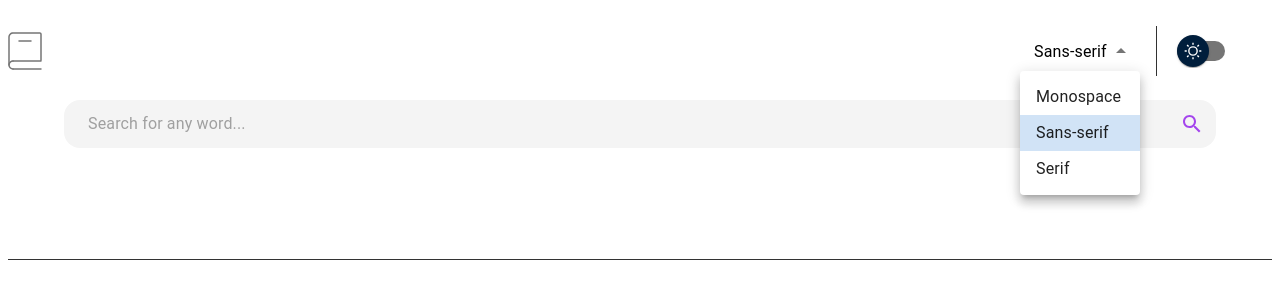
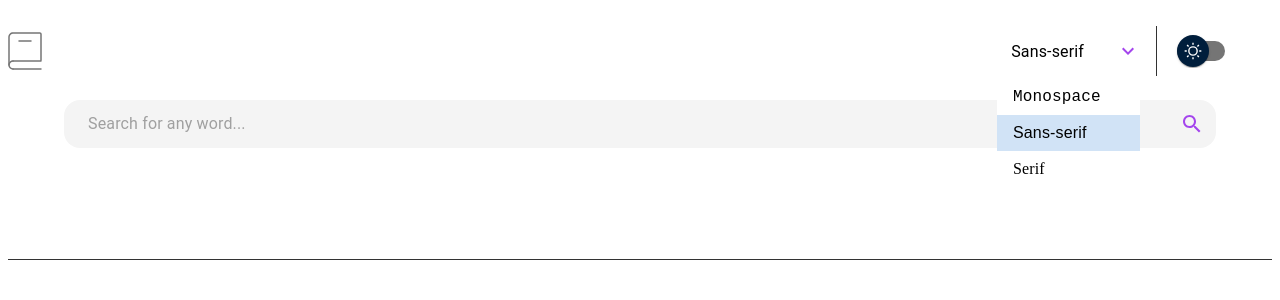
Before and after one commit to ManuuelG/Proyecto_Frontend, a React (Vite) app in the folder dictionary/: page / in a window 1280 px wide. Both pictures are taken after a click on the element "Sans-serif". Shown: the top 300 px of the page. Built offline with nearby package versions, Linux system fonts and the light colour scheme.

Commit message:
dropdown css del select DONE

```diff
--- a/dictionary/src/Components/Navbar/navbar.jsx
+++ b/dictionary/src/Components/Navbar/navbar.jsx
@@ -11,6 +11,8 @@ import {
   FormHelperText,
   Box,
 } from '@mui/material/'
+
+import ExpandMoreIcon from '@mui/icons-material/ExpandMore'
 
 import { useState } from 'react'
 
@@ -86,11 +88,24 @@ function Navbar({
           direction={'row'}
           spacing={2}
           alignItems={'center'}
-          divider={<Divider orientation="vertical" flexItem sx={{  backgroundColor: '#3A3A3A' }}/>}
+          divider={
+            <Divider
+              orientation="vertical"
+              flexItem
+              sx={{ backgroundColor: '#3A3A3A' }}
+            />
+          }
         >
           <FormControl sx={{ minWidth: 120 }} size="small">
             <InputLabel id="demo-simple-select-label"></InputLabel>
             <Select
+              IconComponent={() => (
+                <ExpandMoreIcon
+                  sx={{
+                    color: '#A445ED',
+                  }}
+                />
+              )}
               labelId="demo-simple-select-label"
               id="demo-simple-select"
               label="Font"
@@ -101,7 +116,7 @@ function Navbar({
               }}
               sx={{
                 color: themeMode === 'dark' ? '#ffffff' : '#000000',
-                boxShadow: 'none',
+
                 '.MuiOutlinedInput-notchedOutline': { border: 0 },
                 '&.MuiOutlinedInput-root:hover .MuiOutlinedInput-notchedOutline':
                   {
@@ -111,11 +126,62 @@ function Navbar({
                   {
                     border: 0,
                   },
+                '& .MuiSelect-icon': {
+                  color: themeMode === 'dark' ? '#ffffff' : '#000000',
+                },
+              }}
+              inputProps={{
+                MenuProps: {
+                  sx: {
+                    '& .MuiPaper-root': {
+                      backgroundColor:
+                        themeMode === 'dark' ? '#1F1F1F' : '#ffffff',
+                      color: themeMode === 'dark' ? '#ffffff' : '#000000',
+                      boxShadow:
+                        themeMode === 'dark'
+                          ? '0px 5px 30px 0px #A445ED'
+                          : 'none',
+                    },
+                  },
+                },
               }}
             >
-            <MenuItem sx={{'&:hover': {color: "#A445ED",  backgroundColor: 'transparent' }}} value="monospace">Monospace</MenuItem>
-            <MenuItem sx={{'&:hover': {color: "#A445ED",  backgroundColor: 'transparent' }}} value="sans-serif">Sans-serif</MenuItem>
-            <MenuItem sx={{'&:hover': {color: "#A445ED",  backgroundColor: 'transparent' }}} value="serif">Serif</MenuItem>
+              <MenuItem
+                sx={{
+                  '&:hover': {
+                    color: '#A445ED',
+                    backgroundColor: 'transparent',
+                  },
+                  fontFamily: 'monospace',
+                }}
+                value="monospace"
+              >
+                Monospace
+              </MenuItem>
+              <MenuItem
+                sx={{
+                  '&:hover': {
+                    color: '#A445ED',
+                    backgroundColor: 'transparent',
+                  },
+                  fontFamily: 'sans-serif',
+                }}
+                value="sans-serif"
+              >
+                Sans-serif
+              </MenuItem>
+              <MenuItem
+                sx={{
+                  '&:hover': {
+                    color: '#A445ED',
+                    backgroundColor: 'transparent',
+                  },
+                  fontFamily: 'serif',
+                }}
+                value="serif"
+              >
+                Serif
+              </MenuItem>
             </Select>
           </FormControl>
           <ColorThemeButton onThemeChange={onThemeChange} />
@@ -139,7 +205,6 @@ function Navbar({
             backgroundColor: themeMode === 'dark' ? '#1F1F1F' : '#F4F4F4',
             display: 'flex',
             borderRadius: '16px',
-            transition: 'background-color 0.3s',
             border: isError
               ? '1px solid #FF5252'
               : isFormActive
@@ -153,15 +218,14 @@ function Navbar({
             onChange={handleChange}
             sx={{
               color: themeMode === 'dark' ? '#FFFFFF' : '#2D2D2D',
-              paddingLeft:'24px',
+              paddingLeft: '24px',
               borderRadius: '5px',
               width: '100%',
             }}
           />
           <IconButton size="large" type="submit">
-            <SearchIcon sx={{color:'#A445ED'}}/>
+            <SearchIcon sx={{ color: '#A445ED' }} />
           </IconButton>
-
         </form>
       </Container>
       {isError && (
```
Also changed, not shown: dictionary/src/App.jsx (+5 -4 lines), dictionary/src/Components/PlayButton/play.jsx (+38 -21 lines).
